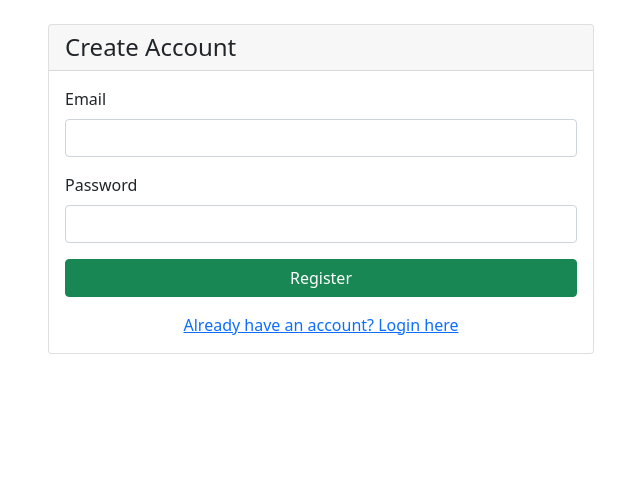
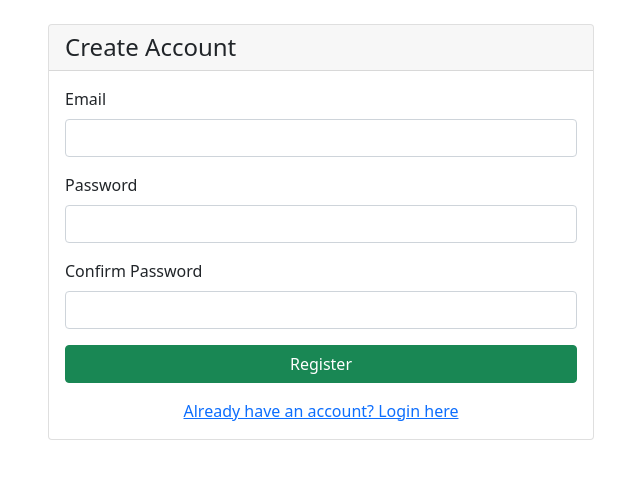
Before and after one commit to martinseener/chronoflow, a Flask app: page /register in a window 1280 px wide. Shown: the part 56-535 px from the top of the page, without its empty margins (319-959 px from the left). Run offline with Flask 3, Linux system fonts and the light colour scheme; some libraries are stand-ins or nearby versions.

Commit message:
Add confirmation password field for new registrations w. client/server-side checks
This should minimize the risk of password typos while registering

```diff
--- a/app.py
+++ b/app.py
@@ -240,6 +240,12 @@ def register():
     if request.method == 'POST':
         email = request.form['email']
         password = request.form['password']
+        confirm_password = request.form['confirm_password']
+
+        # Check if passwords match
+        if password != confirm_password:
+            flash('Passwords do not match.', 'error')
+            return render_template('register.html')
 
         # Simulate processing time to prevent timing attacks
         start_time = time.time()
--- a/templates/register.html
+++ b/templates/register.html
@@ -17,9 +17,16 @@
                     </div>
                     <div class="mb-3">
                         <label for="password" class="form-label">Password</label>
-                        <input type="password" class="form-control" name="password" required>
+                        <input type="password" class="form-control" name="password" id="password" required>
                     </div>
-                    <button type="submit" class="btn btn-success w-100">Register</button>
+                    <div class="mb-3">
+                        <label for="confirm_password" class="form-label">Confirm Password</label>
+                        <input type="password" class="form-control" name="confirm_password" id="confirm_password" required>
+                        <div class="invalid-feedback" id="password-mismatch">
+                            Passwords do not match.
+                        </div>
+                    </div>
+                    <button type="submit" class="btn btn-success w-100" id="register-btn">Register</button>
                 </form>
                 <div class="text-center mt-3">
                     <a href="{{ url_for('login') }}">Already have an account? Login here</a>
@@ -28,4 +35,41 @@
         </div>
     </div>
 </div>
+
+<script>
+document.addEventListener('DOMContentLoaded', function() {
+    const passwordInput = document.getElementById('password');
+    const confirmPasswordInput = document.getElementById('confirm_password');
+    const registerBtn = document.getElementById('register-btn');
+    const passwordMismatch = document.getElementById('password-mismatch');
+
+    function validatePasswords() {
+        const password = passwordInput.value;
+        const confirmPassword = confirmPasswordInput.value;
+
+        if (confirmPassword && password !== confirmPassword) {
+            confirmPasswordInput.classList.add('is-invalid');
+            passwordMismatch.style.display = 'block';
+            registerBtn.disabled = true;
+            return false;
+        } else {
+            confirmPasswordInput.classList.remove('is-invalid');
+            passwordMismatch.style.display = 'none';
+            registerBtn.disabled = false;
+            return true;
+        }
+    }
+
+    // Validate on input
+    confirmPasswordInput.addEventListener('input', validatePasswords);
+    passwordInput.addEventListener('input', validatePasswords);
+
+    // Validate on form submission
+    document.querySelector('form').addEventListener('submit', function(e) {
+        if (!validatePasswords()) {
+            e.preventDefault();
+        }
+    });
+});
+</script>
 {% endblock %}
```
